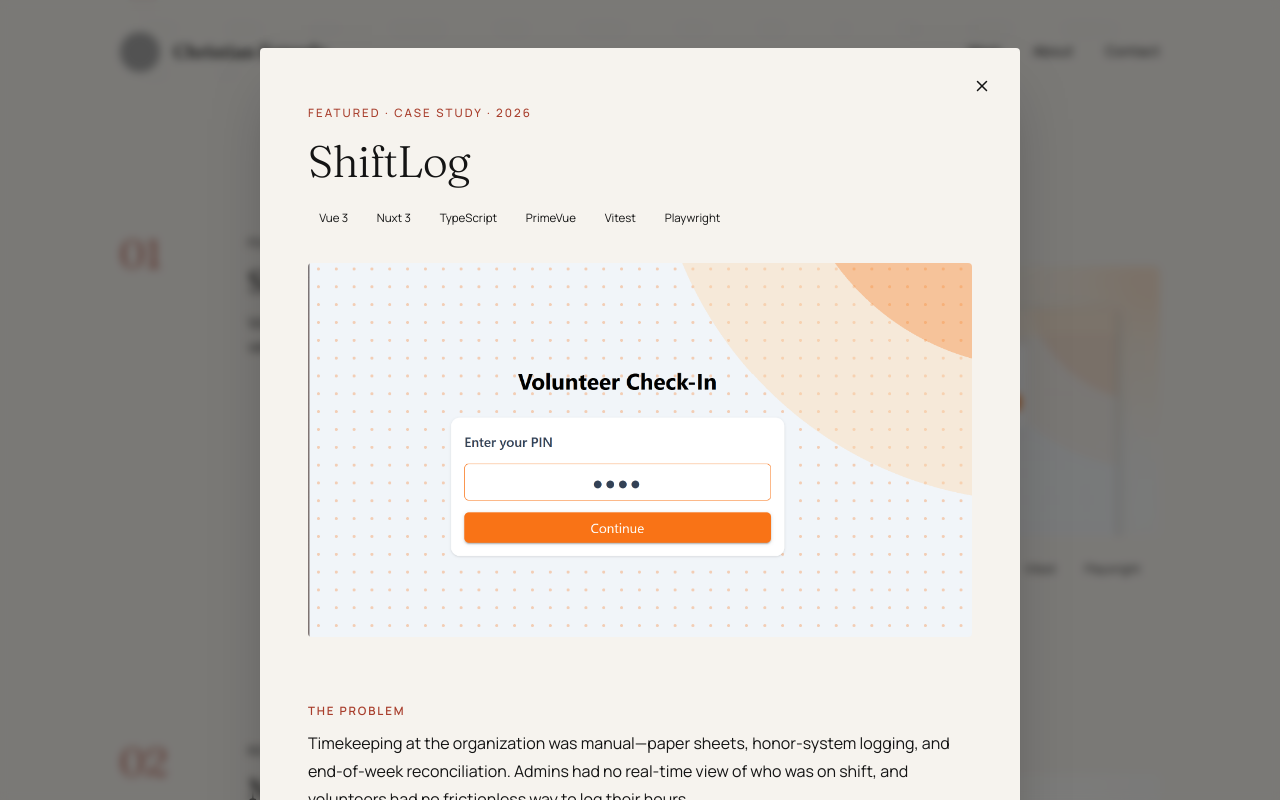
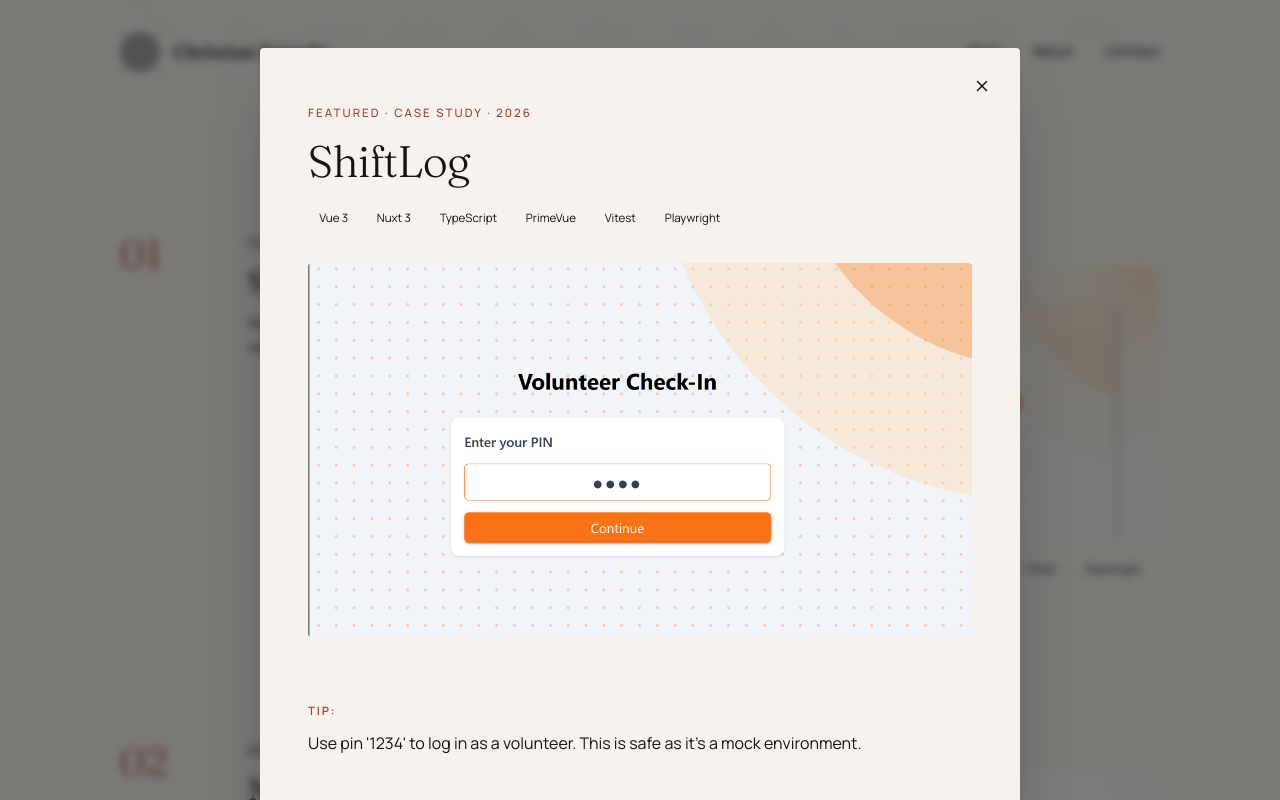
Before and after one commit to cestrada35/cestrada35.github.io, a Vue app in the folder my-portfolio/: page / in a window 1280 px wide. Both pictures are taken after a click on the button 944 px from the left and 1237 px from the top of the page. Shown: the part 837-1637 px from the top of the page. Built offline with nearby package versions, Linux system fonts and the light colour scheme; grey boxes are pictures that could not be loaded.

Commit message:
Add tip msg to case study

```diff
--- a/my-portfolio/src/components/CaseStudyModal.vue
+++ b/my-portfolio/src/components/CaseStudyModal.vue
@@ -22,6 +22,11 @@
           </div>
 
           <template v-if="project.caseStudy">
+            <section v-if="project.caseStudy.tip" class="cs-section">
+              <h3>Tip:</h3>
+              <p>{{ project.caseStudy.tip }}</p>
+            </section>
+
             <section class="cs-section">
               <h3>The Problem</h3>
               <p>{{ project.caseStudy.problem }}</p>
--- a/my-portfolio/src/data/projects.json
+++ b/my-portfolio/src/data/projects.json
@@ -6,14 +6,15 @@
       "description": "Volunteer time-tracking tool, rebuilt with intention for two very different users.",
       "extendedDescription": "A conceptual rebuild of an internal volunteer time-tracking application, exploring type-safe front-end architecture, accessibility, and a proper test suite. Built from scratch with an entirely new stack and UI, using synthetic data only.",
       "tags": ["Vue 3", "Nuxt 3", "TypeScript", "PrimeVue", "Vitest", "Playwright"],
-      "link": "#",
-      "repo": "#",
+      "link": "https://shiftlog.dev/kiosk/",
+      "repo": "https://github.com/cestrada35/ShiftLog",
       "image2": "images/shiftlog.png",
       "gif": "gifs/shiftlog.gif",
       "featured": true,
       "featuredOrder": 1,
       "featuredLabel": "Featured · Case Study · 2026",
       "caseStudy": {
+        "tip": "Use pin '1234' to log in as a volunteer. This is safe as it's a mock environment.",
         "problem": "Timekeeping at the organization was manual—paper sheets, honor-system logging, and end-of-week reconciliation. Admins had no real-time view of who was on shift, and volunteers had no frictionless way to log their hours.",
         "approach": "I mapped the two personas first—the volunteer who needs a 10-second check-in, and the admin who needs an operational overview—then designed the UI around those distinct flows. The rebuild uses Vue 3 + Nuxt 3 with full TypeScript coverage, PrimeVue for accessible components, and Pinia for state.",
         "hardestBug": "Race conditions on clock-in: two volunteers checking in simultaneously through the same kiosk endpoint. Solved with a component-level lock plus optimistic UI that resolves to the server's source of truth on response.",
```
